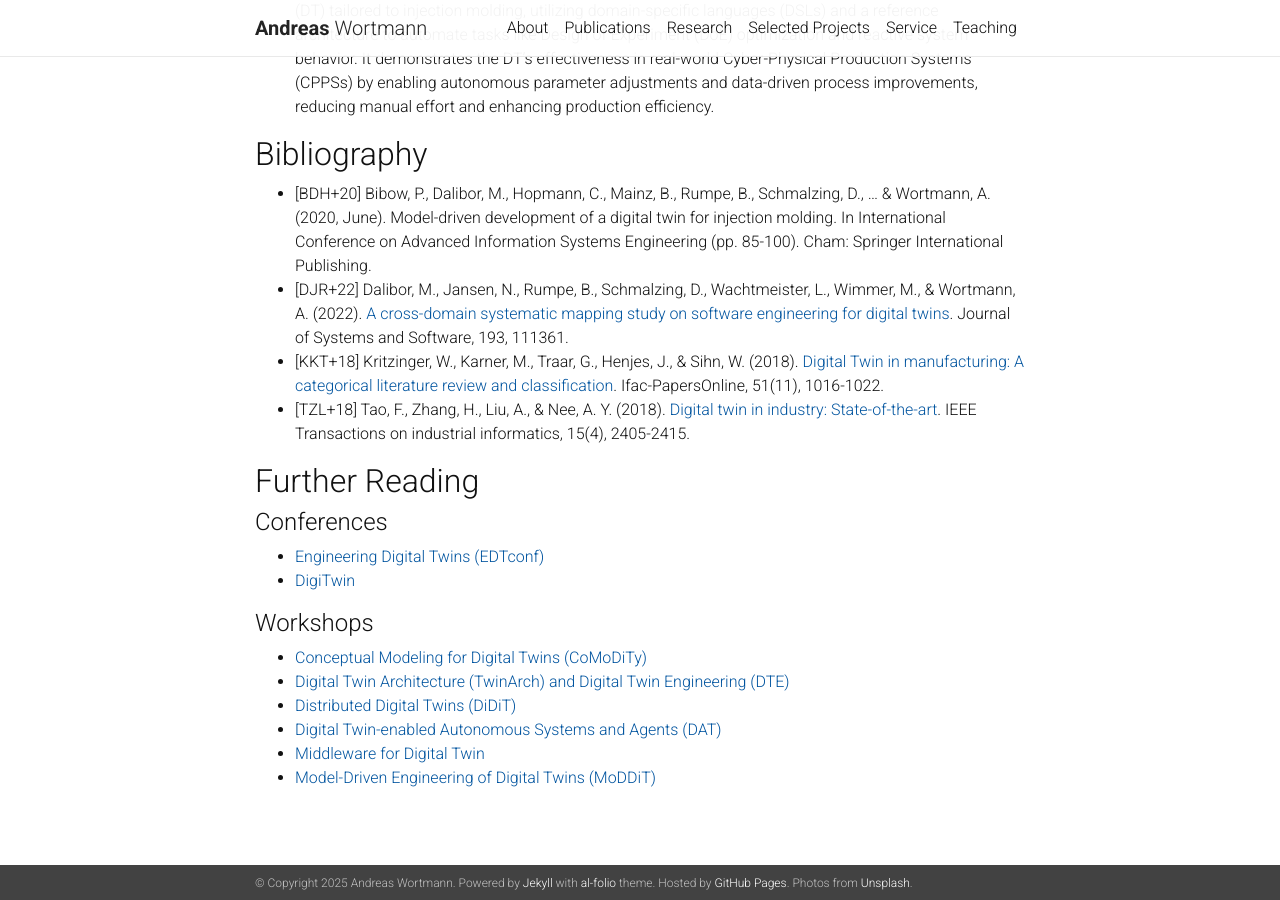
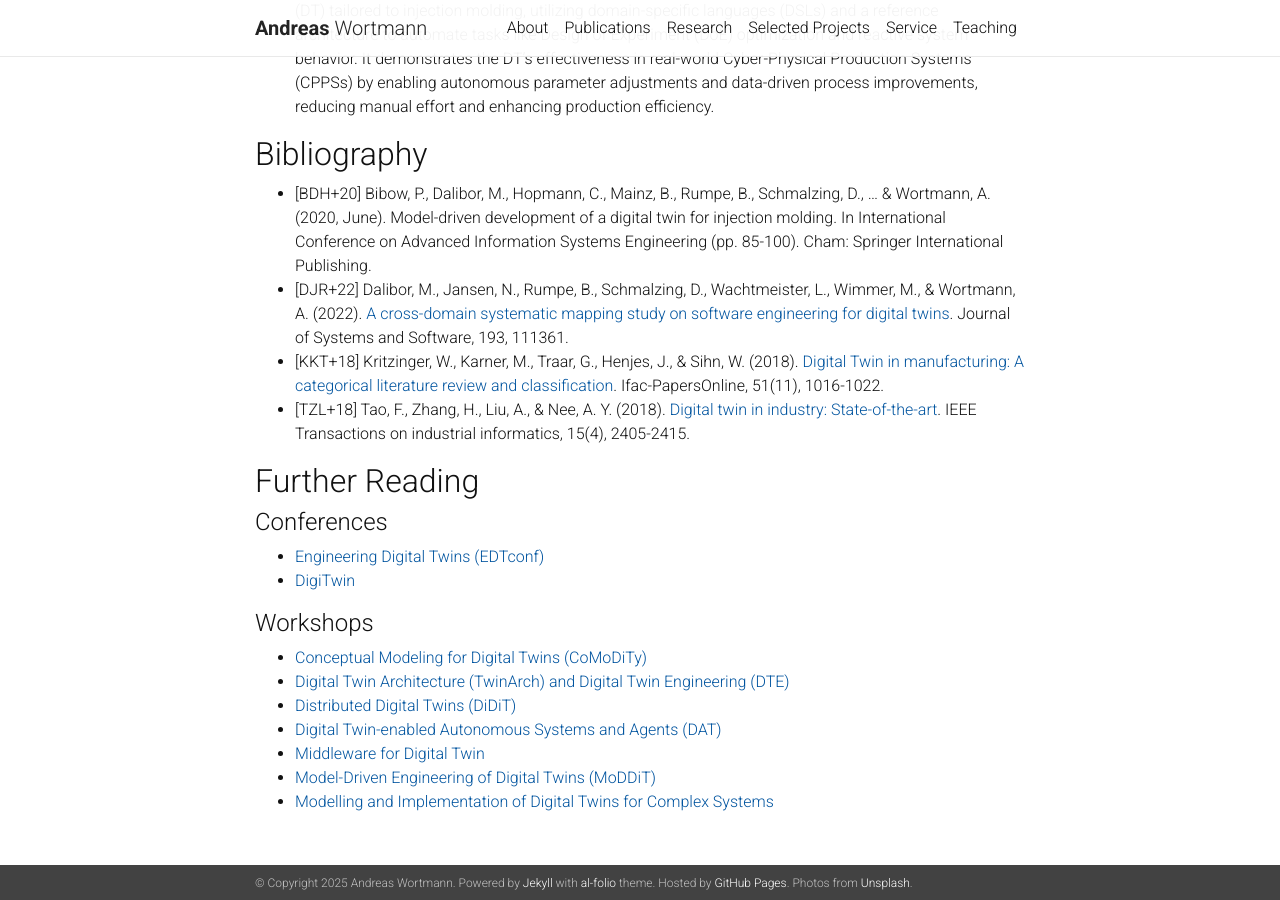
Before and after one commit to awortmann/awortmann.github.io, a Jekyll site: the page built from _pages/research/digital-twin-reading.md, in a window 1280 px wide and 900 px high, scrolled down 823 px. Built offline with Jekyll 4.4.1, drawn with Linux system fonts in a browser that asks for light colours; nearby versions of some CDN libraries; a style sheet for code colours, icons or effects is not loaded.

Commit message:
Minor update

```diff
--- a/_pages/research/digital-twin-reading.md
+++ b/_pages/research/digital-twin-reading.md
@@ -48,3 +48,4 @@ We analyzed 356 publications to uncover their conceptual properties, engineering
 - [Digital Twin-enabled Autonomous Systems and Agents (DAT)](https://dat-workshop.github.io/)
 - [Middleware for Digital Twin](https://hakiri.github.io/Midd4DT/)
 - [Model-Driven Engineering of Digital Twins (MoDDiT)](https://gemoc.org/events/moddit2023.html)
+- [Modelling and Implementation of Digital Twins for Complex Systems](https://midas4cs.github.io/2025)
```
